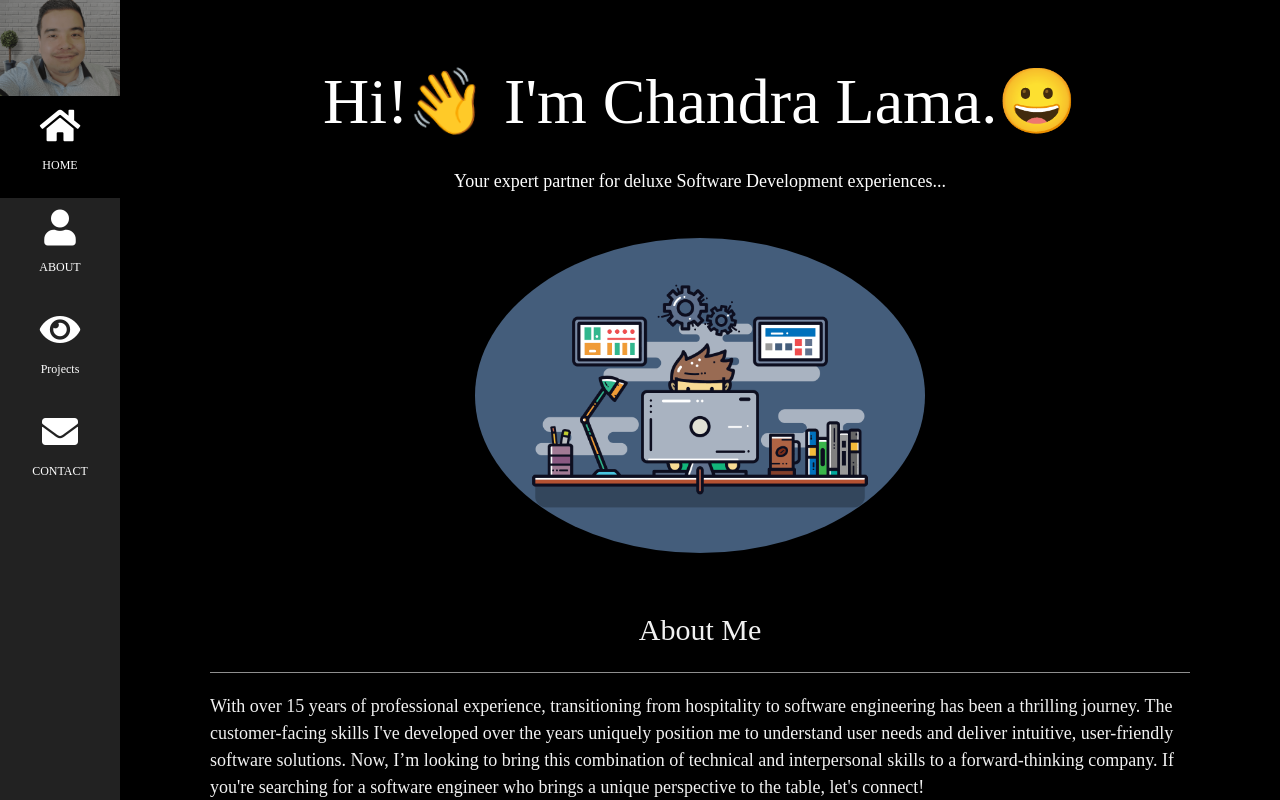
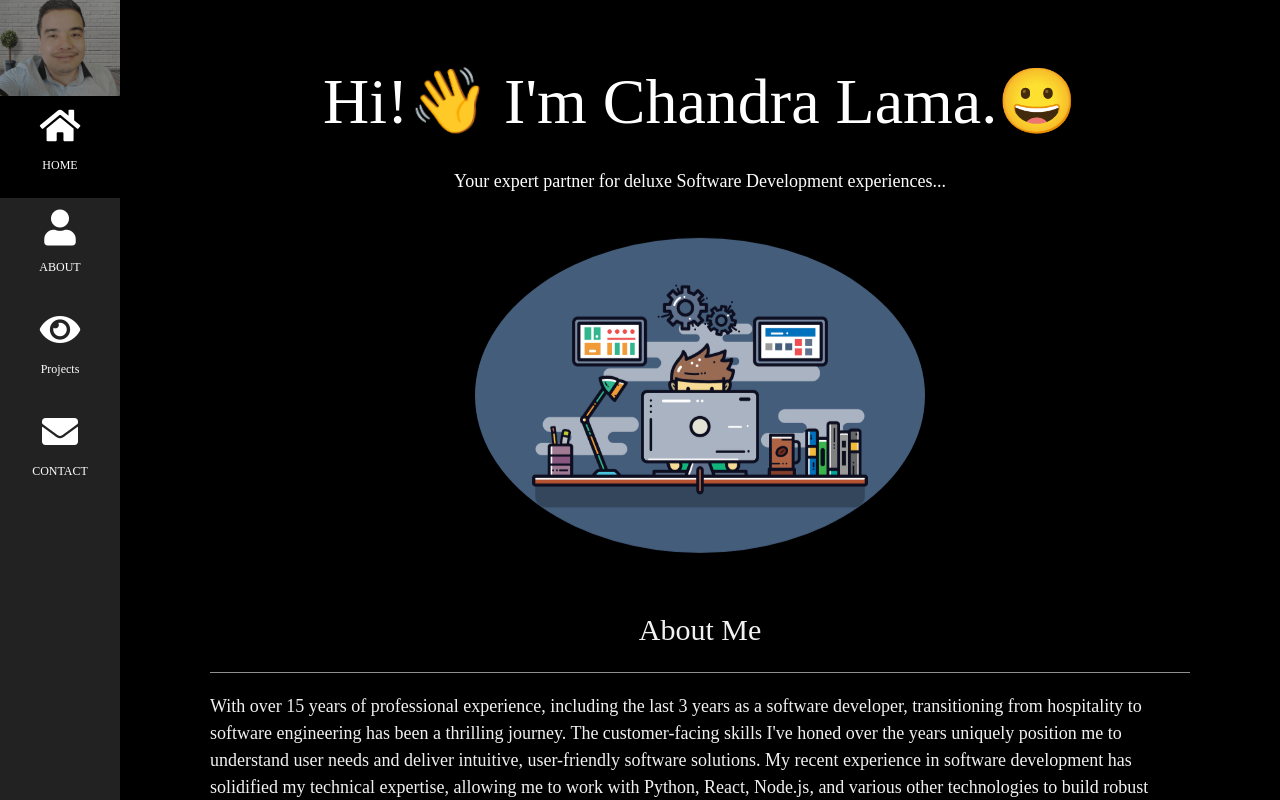
Before and after one commit to iamme24cl/my-website, a React (Create React App) app: page / in a window 1280 px wide. Shown: the top 800 px of the page. Built offline with nearby package versions, Linux system fonts and the light colour scheme; a web font is replaced by a local one.

Commit message:
updated about me

```diff
--- a/src/components/About.js
+++ b/src/components/About.js
@@ -8,10 +8,11 @@ const About = () => {
         <hr style={{ width:"100%" }} className="w3-opacity"/>
         <section className="w3-text-light-grey">
           <p>
-            With over 15 years of professional experience, transitioning from hospitality to software engineering has been a thrilling journey.
-            The customer-facing skills I've developed over the years uniquely position me to understand user needs and deliver intuitive,
-            user-friendly software solutions. Now, I’m looking to bring this combination of technical and interpersonal skills to a forward-thinking company.
-            If you're searching for a software engineer who brings a unique perspective to the table, let's connect!
+          With over 15 years of professional experience, including the last 3 years as a software developer, transitioning from hospitality to software engineering
+          has been a thrilling journey. The customer-facing skills I've honed over the years uniquely position me to understand user needs and deliver intuitive,
+          user-friendly software solutions. My recent experience in software development has solidified my technical expertise, allowing me to work with Python,
+          React, Node.js, and various other technologies to build robust applications. Now, I’m looking to bring this combination of technical and interpersonal skills
+          to a forward-thinking company. If you're searching for a software engineer who brings a unique perspective to the table, let's connect!
           </p>
         </section>
     </div>
```
